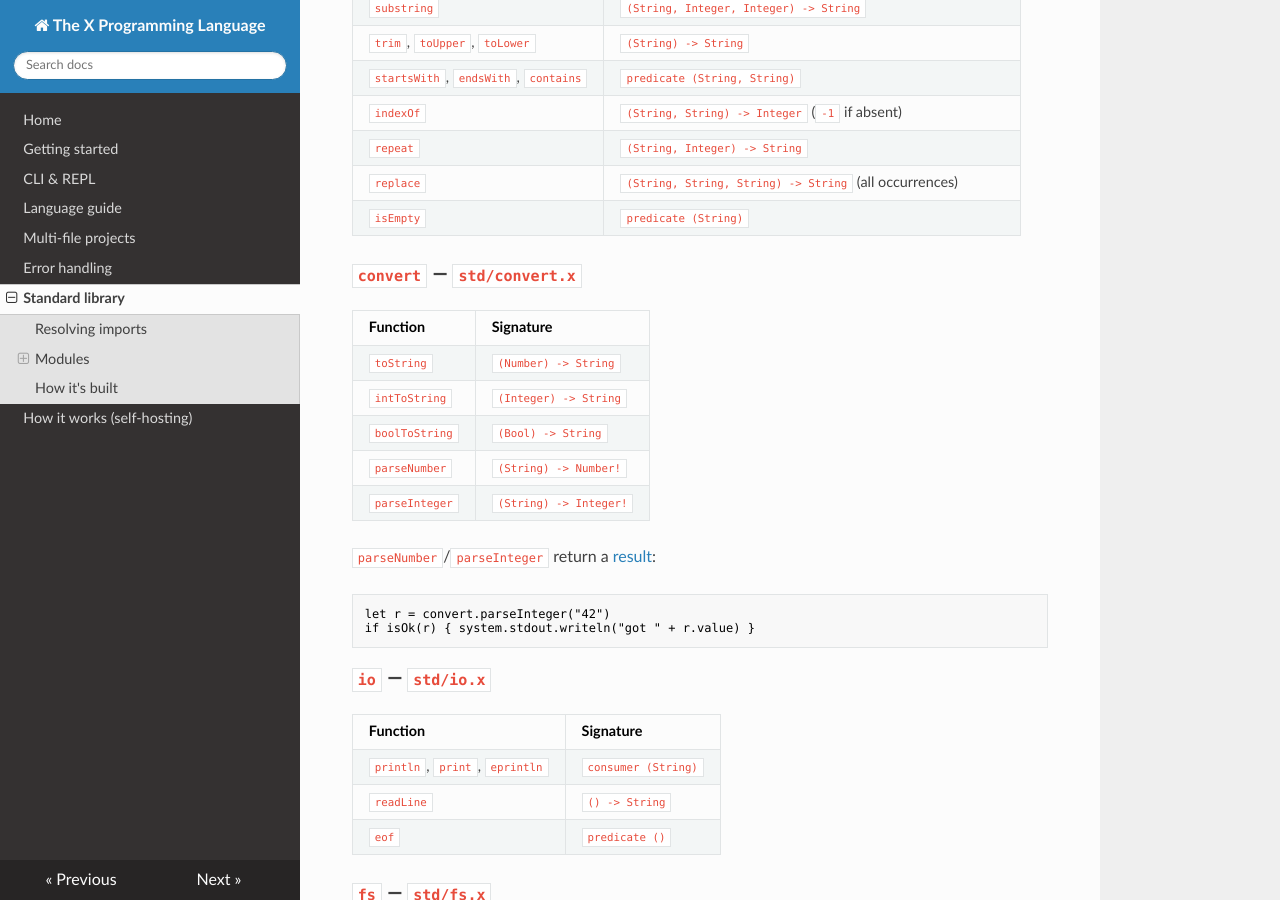
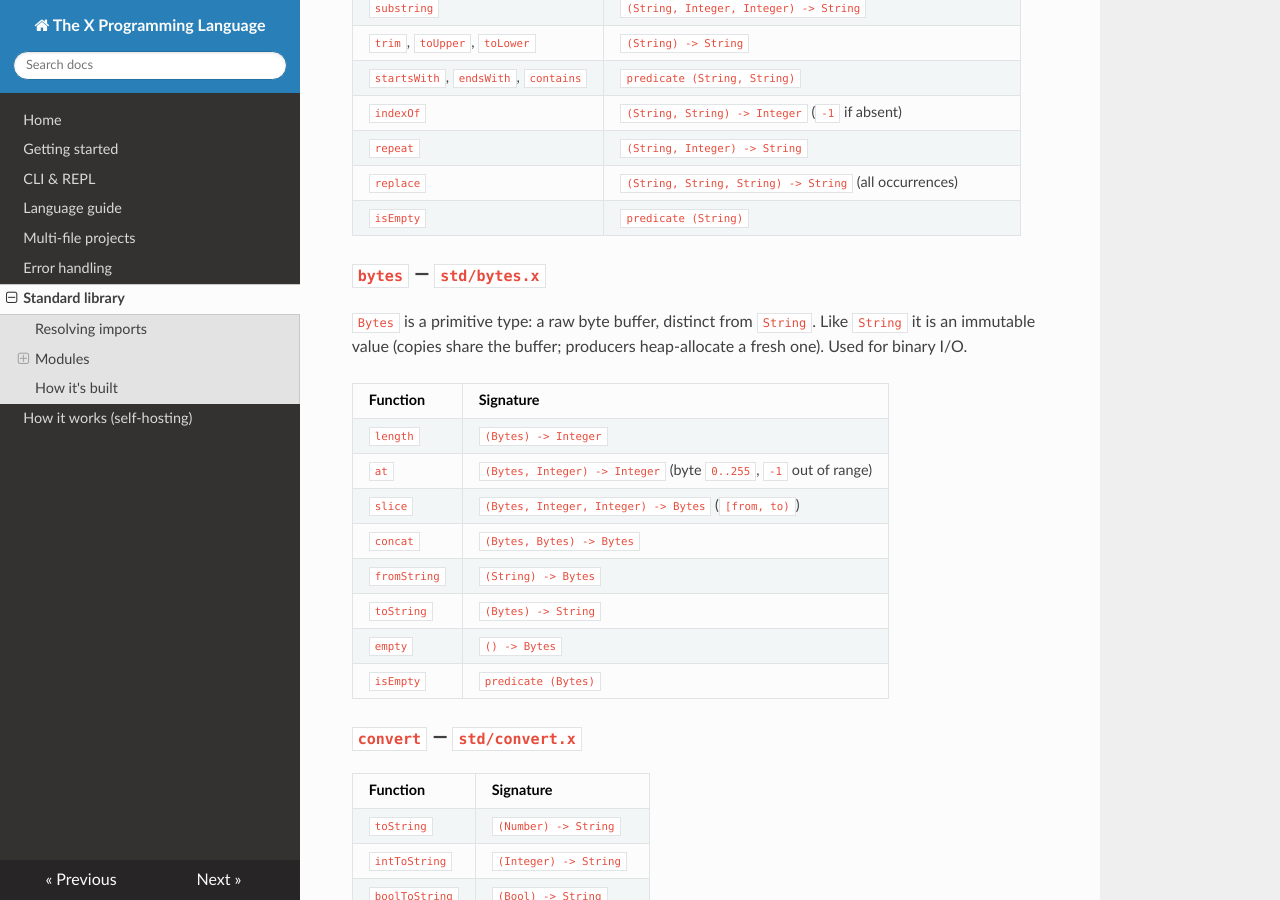
Before and after one commit to code-by-sia/xi, an MkDocs documentation site: the page built from docs/stdlib.md, in a window 1280 px wide and 900 px high, scrolled down 1223 px. Built offline with MkDocs 1.6.1, drawn with Linux system fonts in a browser that asks for light colours; nearby versions of some CDN libraries.

Commit message:
stdlib: add Bytes type (phase 1 of fs+net stdlib)
Bytes is a new primitive type for raw binary buffers, distinct from String.
Foundation for binary file and socket I/O.

- runtime: xc_bytes_t {data,len} (a by-value fat pointer like xc_string_t;
  immutable, copies share the buffer) plus bytes_len/get/slice/concat/
  from_string/to_string/empty.
- compiler: 'Bytes' keyword (lexer) mapping to xc_bytes_t (parser); codegen
  needs no special-casing since it's a value struct like String.
- std/bytes.x wrappers; added to std/all.x.
- examples/bytes_demo.x (run by CI) and docs/stdlib.md entry.

Self-host fixpoint stays byte-identical (the compiler doesn't use Bytes).

```diff
--- a/docs/stdlib.md
+++ b/docs/stdlib.md
@@ -54,6 +54,23 @@ $ XC_STD=/path/to/x ./compiler/xc myapp.x
 | `repeat` | `(String, Integer) -> String` |
 | `replace` | `(String, String, String) -> String` (all occurrences) |
 | `isEmpty` | `predicate (String)` |
+
+### `bytes` — `std/bytes.x`
+
+`Bytes` is a primitive type: a raw byte buffer, distinct from `String`. Like
+`String` it is an immutable value (copies share the buffer; producers
+heap-allocate a fresh one). Used for binary I/O.
+
+| Function | Signature |
+|----------|-----------|
+| `length` | `(Bytes) -> Integer` |
+| `at` | `(Bytes, Integer) -> Integer` (byte `0..255`, `-1` out of range) |
+| `slice` | `(Bytes, Integer, Integer) -> Bytes` (`[from, to)`) |
+| `concat` | `(Bytes, Bytes) -> Bytes` |
+| `fromString` | `(String) -> Bytes` |
+| `toString` | `(Bytes) -> String` |
+| `empty` | `() -> Bytes` |
+| `isEmpty` | `predicate (Bytes)` |
 
 ### `convert` — `std/convert.x`
 
```
Also changed, not shown: 6 other files.
